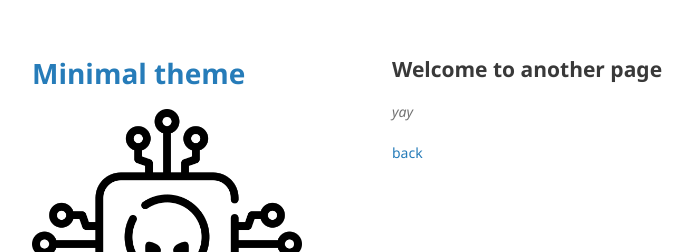
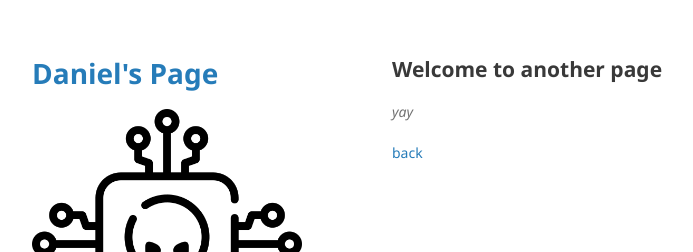
Before and after one commit to StasonJatham/daniel, a Jekyll site: the page built from another-page.md, in a window 1280 px wide. Shown: the top 252 px of the page, without its empty margins (178-871 px from the left). Built offline with Jekyll 4.4.1, drawn with Linux system fonts in a browser that asks for light colours; our own code applies the rules of GitHub Pages for plain Markdown files.

Commit message:
Update _config.yml

```diff
--- a/_config.yml
+++ b/_config.yml
@@ -4,7 +4,7 @@ plugins:
 github:
   zip_url: http://example.com/download.zip
   another_url: another value
-title: Minimal theme
+title: Daniel's Page
 logo: /assets/img/logo.png
 description: Hi! I am Dan and this is my personal page.
 show_downloads: true
```
